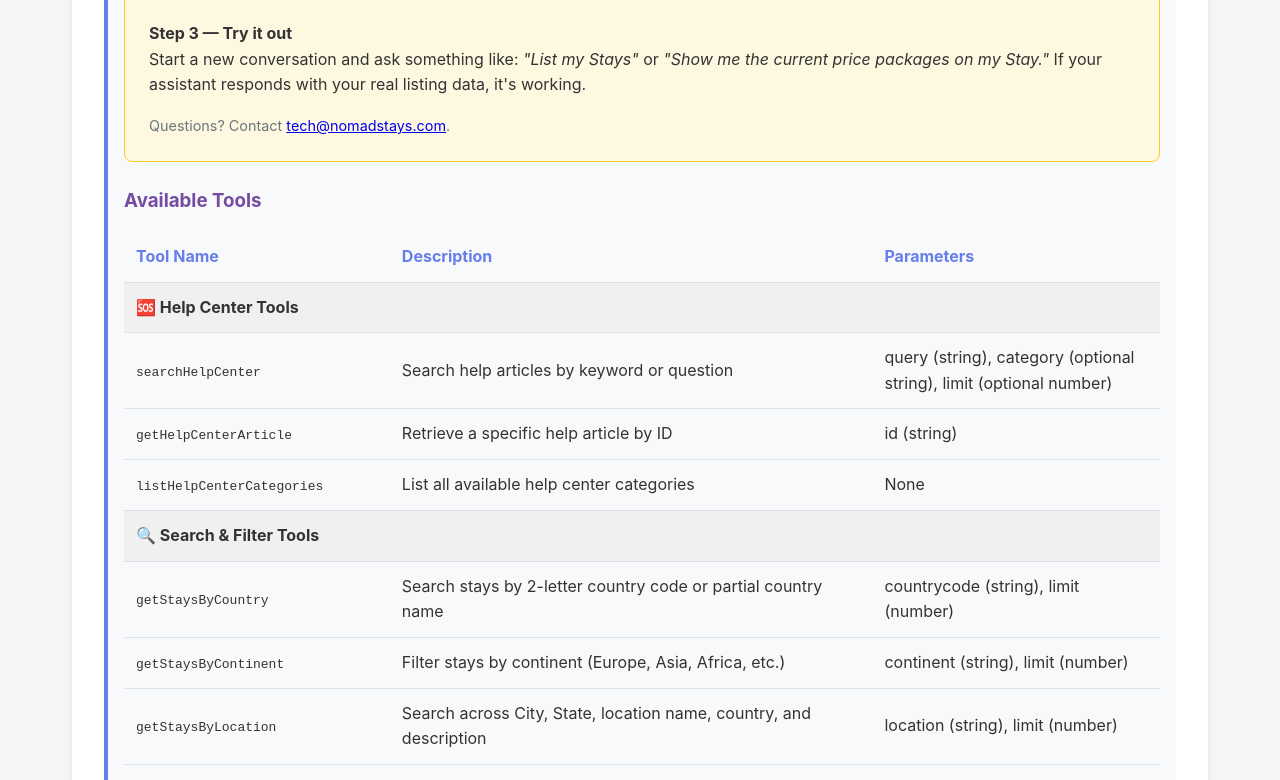
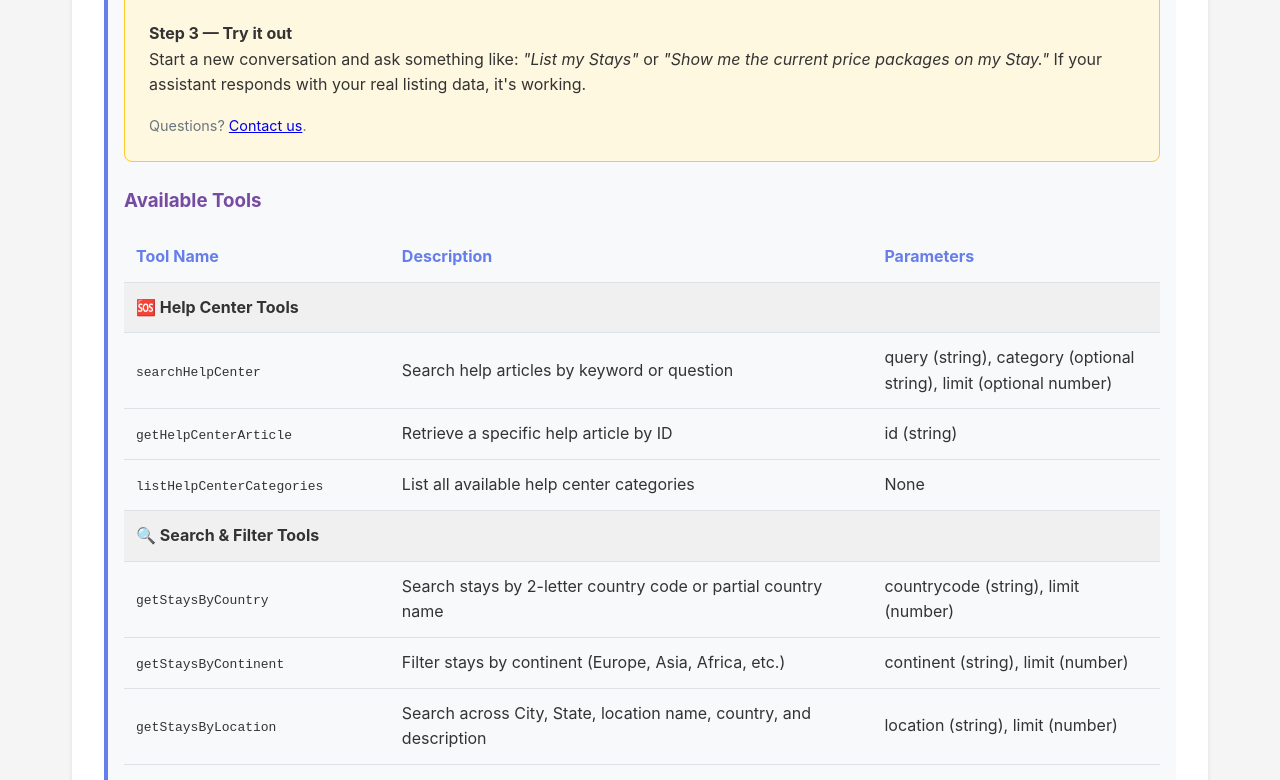
Before and after one commit to nomadstays/nomadstays-mcp-server, a website: page index.html in a window 1280 px wide. Shown: the part 2279-3059 px from the top of the page. Drawn offline with Linux system fonts and the light colour scheme.

Commit message:
Replace tech@ mailto links with contact-us page link

```diff
--- a/index.html
+++ b/index.html
@@ -317,7 +317,7 @@
                     <h4 style="margin-top: 1.5rem;">Step 3 — Try it out</h4>
                     <p>Start a new conversation and ask something like: <em>"List my Stays"</em> or <em>"Show me the current price packages on my Stay."</em> If your assistant responds with your real listing data, it's working.</p>
 
-                    <p style="margin-top: 1rem; font-size: 0.9rem; color: #6c757d;">Questions? Contact <a href="mailto:tech@nomadstays.com">tech@nomadstays.com</a>.</p>
+                    <p style="margin-top: 1rem; font-size: 0.9rem; color: #6c757d;">Questions? <a href="https://www.nomadstays.com/contact-us">Contact us</a>.</p>
                 </div>
 
                 <h3>Available Tools</h3>
@@ -868,7 +868,7 @@ sig = "sha256=" + hmac.new(secret.encode(), body, hashlib.sha256).hexdigest()
             </table>
 
             <p style="margin-top:1.5rem;">For the full integration specification including code examples in Python and Node.js,
-                contact <a href="mailto:tech@nomadstays.com">tech@nomadstays.com</a> to begin onboarding.</p>
+                please <a href="https://www.nomadstays.com/contact-us">contact us</a> to begin onboarding.</p>
         </div>
 
         <div class="section">
```
